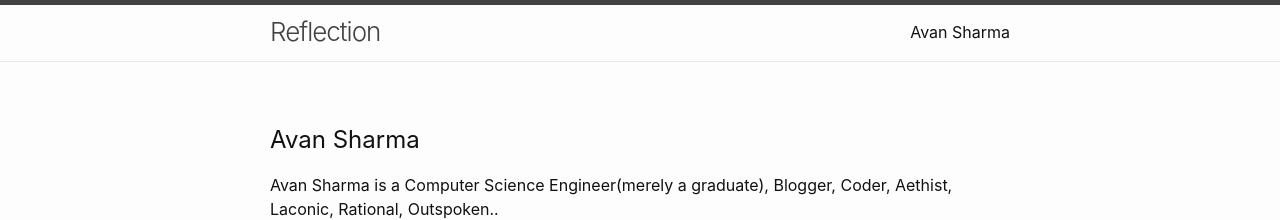
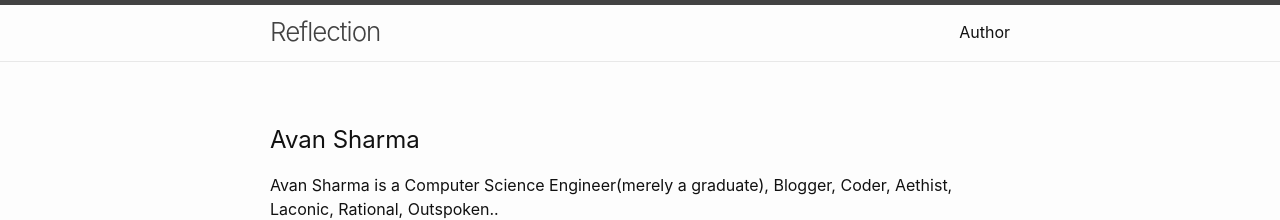
Before and after one commit to meadow-tulips/Myblog, a Jekyll site: the page built from about.md, in a window 1280 px wide. Shown: the top 220 px of the page. Built offline with Jekyll 4.4.1, drawn with Linux system fonts in a browser that asks for light colours.

Commit message:
Update about.md

```diff
--- a/about.md
+++ b/about.md
@@ -1,6 +1,6 @@
 ---
 layout: page
-title: Avan Sharma
+title: Author
 permalink: /author/
 ---
 
```
